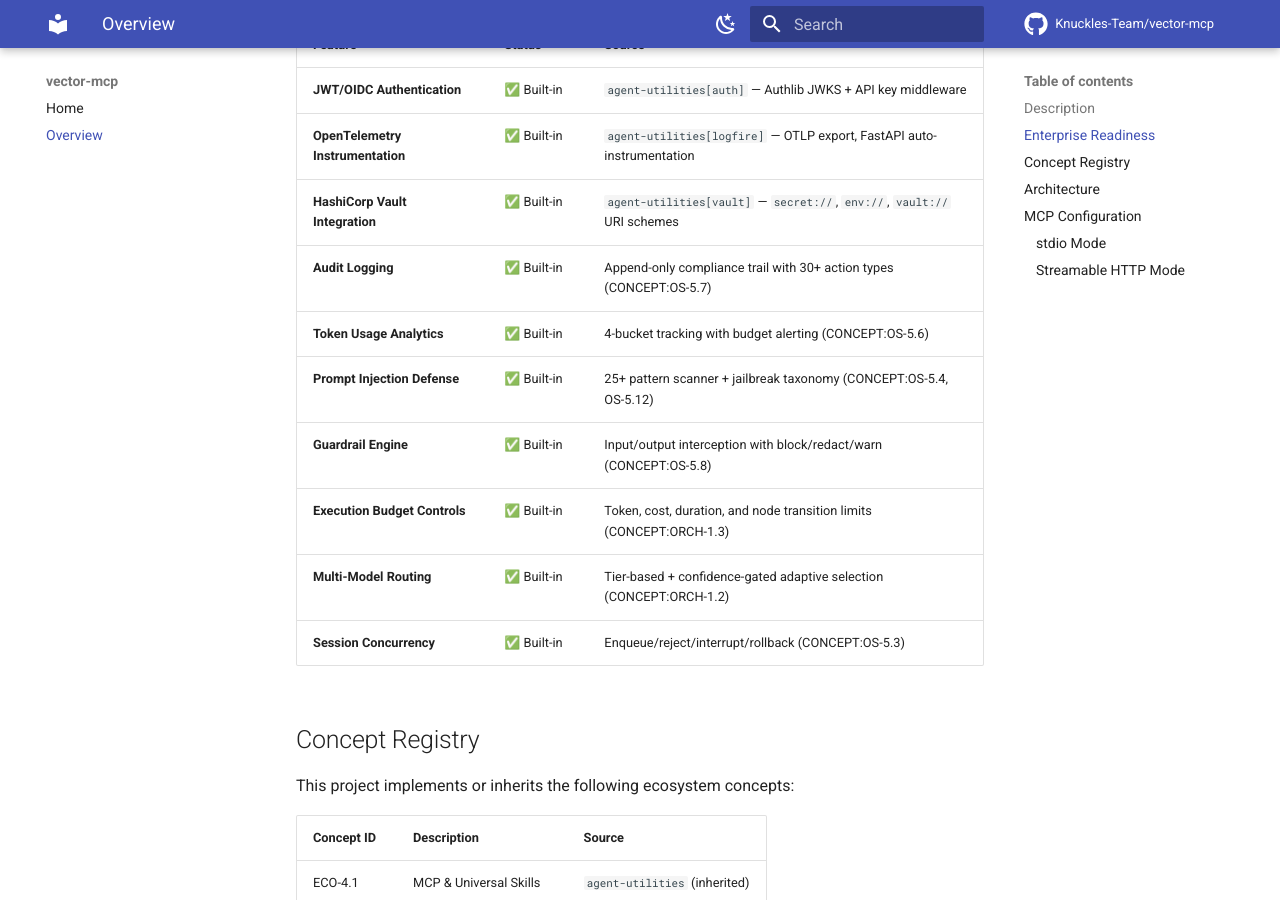
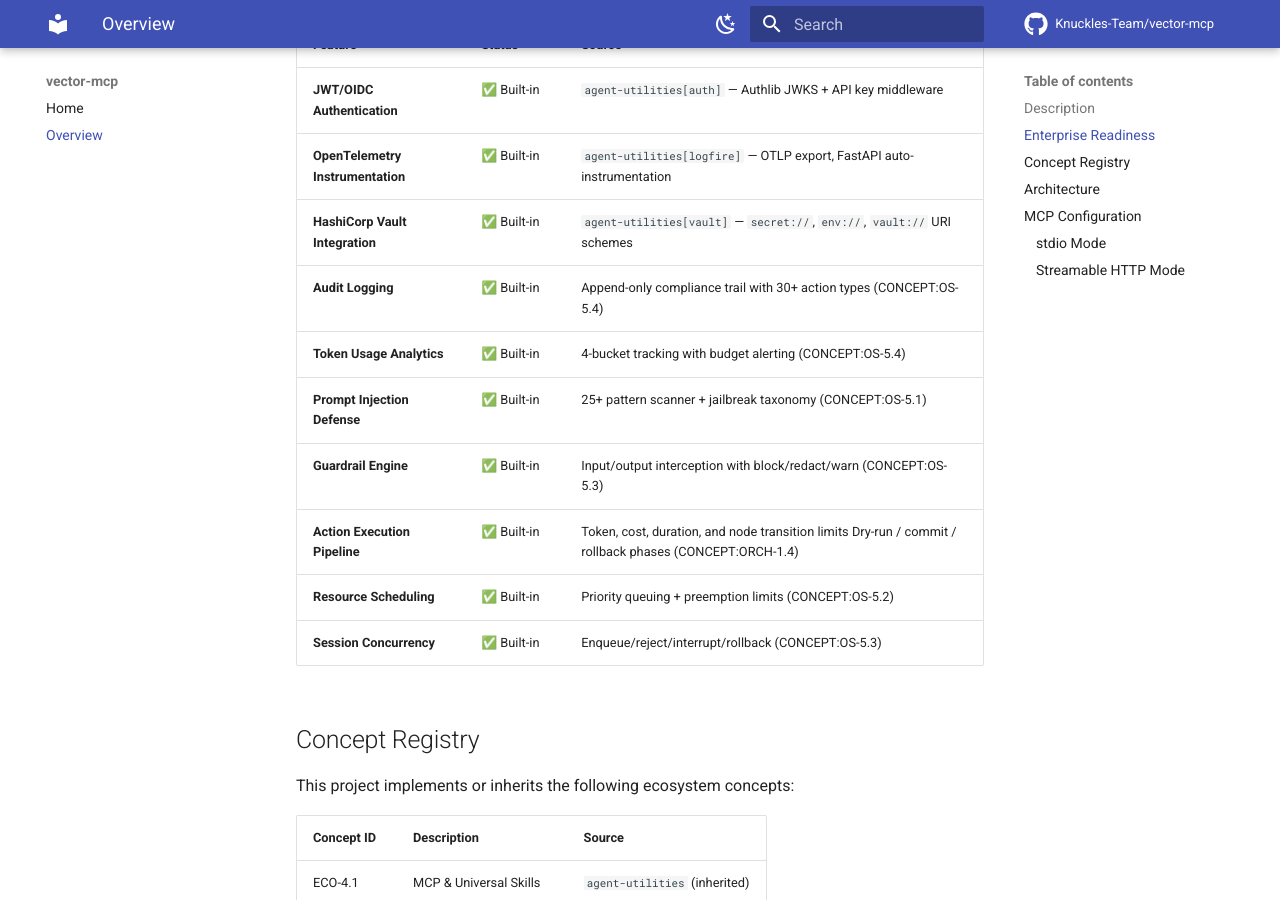
Before and after one commit to Knuckles-Team/vector-mcp, an MkDocs documentation site: the page built from docs/overview.md, in a window 1280 px wide and 900 px high, scrolled down 458 px. Built offline with MkDocs 1.6.1 and Material for MkDocs 9.7.7, drawn with Linux system fonts in a browser that asks for light colours; comment, search, counter and statistics services are not loaded.

```diff
--- a/docs/overview.md
+++ b/docs/overview.md
@@ -16,12 +16,12 @@ All agents in the ecosystem inherit enterprise-grade infrastructure from `agent-
 | **JWT/OIDC Authentication** | ✅ Built-in | `agent-utilities[auth]` — Authlib JWKS + API key middleware |
 | **OpenTelemetry Instrumentation** | ✅ Built-in | `agent-utilities[logfire]` — OTLP export, FastAPI auto-instrumentation |
 | **HashiCorp Vault Integration** | ✅ Built-in | `agent-utilities[vault]` — `secret://`, `env://`, `vault://` URI schemes |
-| **Audit Logging** | ✅ Built-in | Append-only compliance trail with 30+ action types (CONCEPT:OS-5.7) |
-| **Token Usage Analytics** | ✅ Built-in | 4-bucket tracking with budget alerting (CONCEPT:OS-5.6) |
-| **Prompt Injection Defense** | ✅ Built-in | 25+ pattern scanner + jailbreak taxonomy (CONCEPT:OS-5.4, OS-5.12) |
-| **Guardrail Engine** | ✅ Built-in | Input/output interception with block/redact/warn (CONCEPT:OS-5.8) |
-| **Execution Budget Controls** | ✅ Built-in | Token, cost, duration, and node transition limits (CONCEPT:ORCH-1.3) |
-| **Multi-Model Routing** | ✅ Built-in | Tier-based + confidence-gated adaptive selection (CONCEPT:ORCH-1.2) |
+| **Audit Logging** | ✅ Built-in | Append-only compliance trail with 30+ action types (CONCEPT:OS-5.4) |
+| **Token Usage Analytics** | ✅ Built-in | 4-bucket tracking with budget alerting (CONCEPT:OS-5.4) |
+| **Prompt Injection Defense** | ✅ Built-in | 25+ pattern scanner + jailbreak taxonomy (CONCEPT:OS-5.1) |
+| **Guardrail Engine** | ✅ Built-in | Input/output interception with block/redact/warn (CONCEPT:OS-5.3) |
+| **Action Execution Pipeline** | ✅ Built-in | Token, cost, duration, and node transition limits Dry-run / commit / rollback phases (CONCEPT:ORCH-1.4) |
+| **Resource Scheduling** | ✅ Built-in | Priority queuing + preemption limits (CONCEPT:OS-5.2) |
 | **Session Concurrency** | ✅ Built-in | Enqueue/reject/interrupt/rollback (CONCEPT:OS-5.3) |
 
 ## Concept Registry
--- a/pyproject.toml
+++ b/pyproject.toml
@@ -4,7 +4,7 @@ build-backend = "setuptools.build_meta"
 
 [project]
 name = "vector-mcp"
-version = "1.9.0"
+version = "1.10.0"
 description = "Integrate RAG into AI Agents via MCP Server. Supports multiple Vector database technologies."
 readme = "README.md"
 classifiers = [ "Development Status :: 5 - Production/Stable", "License :: Public Domain", "Environment :: Console", "Operating System :: POSIX :: Linux", "Programming Language :: Python :: 3",]
```
Also changed, not shown: README.md (renamed from docs/index.md, +1 -1 lines), .bumpversion.cfg, 3 other files.
